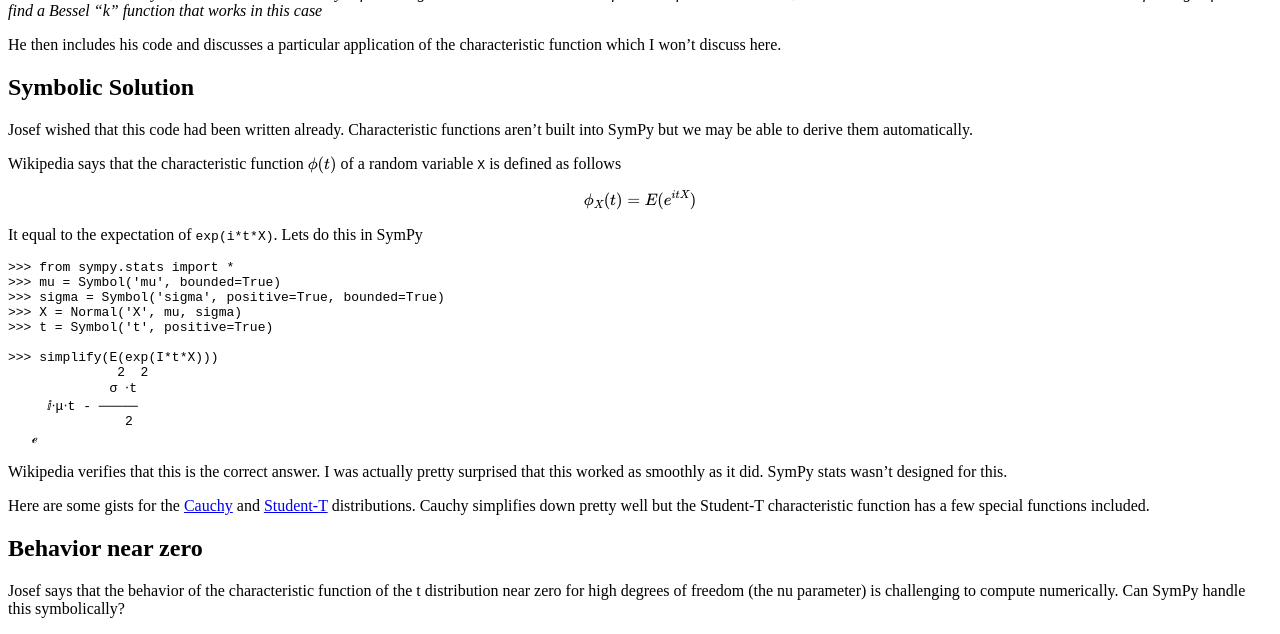
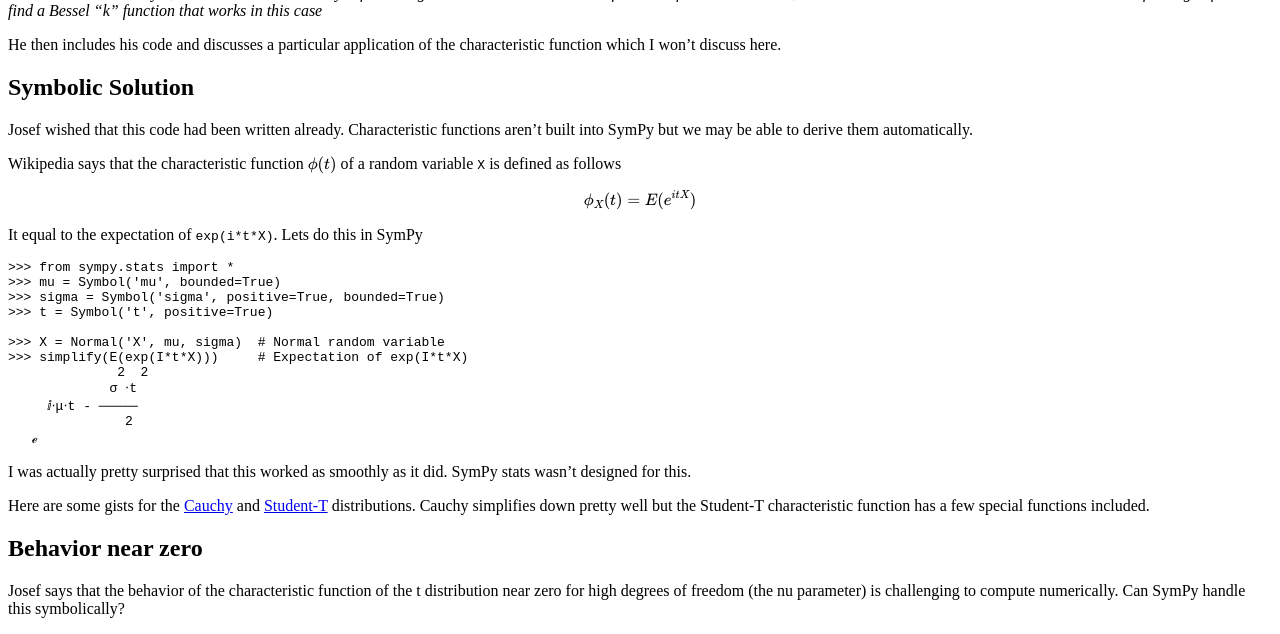
Before and after one commit to besyskymnbk/blog, a Jekyll site: the page built from _posts/work/2012-12-03-Characteristic-Functions.md, in a window 1280 px wide and 1400 px high, scrolled down 314 px. Shown: the top 634 px of the window. Built offline with Jekyll 4.4.1, drawn with Linux system fonts in a browser that asks for light colours; formulas are drawn with MathJax 3; comment, search, counter and statistics services are not loaded; some of the changed text lies outside the part shown.

Commit message:
minor edits to characteristic

```diff
--- a/_posts/work/2012-12-03-Characteristic-Functions.md
+++ b/_posts/work/2012-12-03-Characteristic-Functions.md
@@ -30,17 +30,17 @@ It equal to the expectation of `exp(i*t*X)`.  Lets do this in SymPy
     >>> from sympy.stats import *
     >>> mu = Symbol('mu', bounded=True)
     >>> sigma = Symbol('sigma', positive=True, bounded=True)
-    >>> X = Normal('X', mu, sigma)
     >>> t = Symbol('t', positive=True)
 
-    >>> simplify(E(exp(I*t*X)))
+    >>> X = Normal('X', mu, sigma)  # Normal random variable
+    >>> simplify(E(exp(I*t*X)))     # Expectation of exp(I*t*X)
                   2  2
                  σ ⋅t
          ⅈ⋅μ⋅t - ─────
                    2
        ℯ
 
-Wikipedia verifies that this is the correct answer.  I was actually pretty surprised that this worked as smoothly as it did.  SymPy stats wasn't designed for this.
+I was actually pretty surprised that this worked as smoothly as it did.  SymPy stats wasn't designed for this.
 
 Here are some gists for the [Cauchy](https://gist.github.com/4186685) and [Student-T](https://gist.github.com/4186709) distributions.  Cauchy simplifies down pretty well but the Student-T characteristic function has a few special functions included.
 
@@ -53,8 +53,9 @@ challenging to compute numerically.  Can SymPy handle this symbolically?
 
 {% highlight python %}
 >>> nu = Symbol('nu', positive=True, integer=True)
+>>> t = Symbol('t', positive=True)
+
 >>> X = StudentT('X', nu)
->>> t = Symbol('t', positive=True)
 >>> simplify(E(exp(I*t*X)))
 {% endhighlight %}
 
@@ -88,7 +89,7 @@ The solution is in terms of [Meijer-G](http://en.wikipedia.org/wiki/Meijer-G) fu
 
 This is where scipy's special functions failed in Josef's post, yielding infinity instead of 1.
 
-And finally we plot the behavior around 1.
+And finally we plot the behavior around 0.
 
     >>> plot(re(simplify(E(exp(I*t*X)))), (t, 1e-7, 1e-1))
 
```
